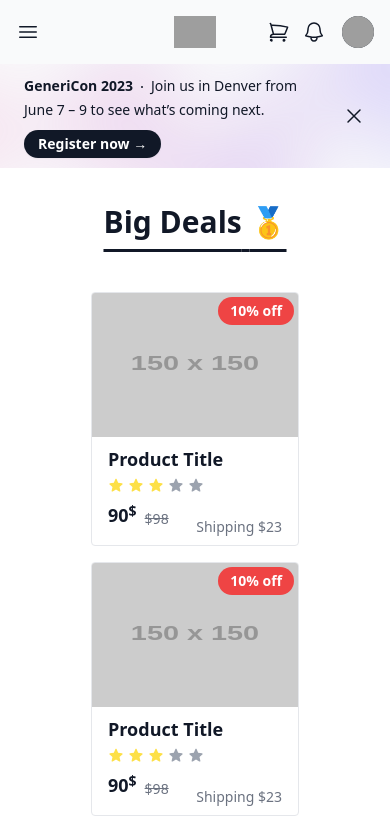
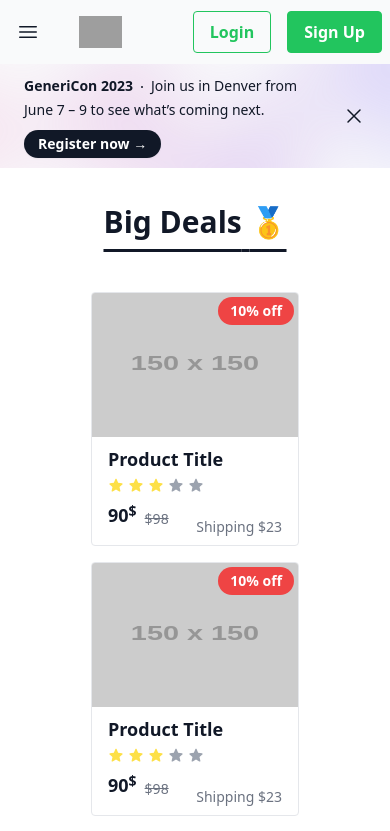
Before and after one commit to Comersify/multi-seller-store, a Next.js app: page / in a window 390 px wide. Shown: the top 831 px of the page. Built offline with nearby package versions, Linux system fonts and the light colour scheme; grey boxes are pictures that could not be loaded.

Commit message:
add login and sign up buttons :heavy_check_mark:

```diff
--- a/components/Nav.js
+++ b/components/Nav.js
@@ -1,52 +1,12 @@
 import Link from "next/link";
-import { useState, useEffect } from "react";
-
-const MobileMenuButtons = ({ onclick }) => {
-  return (
-    <div className="absolute inset-y-0 left-0 flex items-center sm:hidden">
-      <button
-        onClick={() => onclick()}
-        type="button"
-        id="dropdownBtn"
-        className="inline-flex items-center justify-center rounded-md p-2 text-gray-400 hover:bg-gray-200 text-gray-900 focus:outline-none focus:ring-2 focus:ring-inset focus:ring-white"
-        aria-controls="mobile-menu"
-        aria-expanded="false"
-      >
-        <span className="sr-only">Open main menu</span>
-        <svg
-          className="block h-6 w-6"
-          id="close"
-          fill="none"
-          viewBox="0 0 24 24"
-          strokeWidth="1.5"
-          stroke="currentColor"
-          aria-hidden="true"
-        >
-          <path
-            strokeLinecap="round"
-            strokeLinejoin="round"
-            d="M3.75 6.75h16.5M3.75 12h16.5m-16.5 5.25h16.5"
-          />
-        </svg>
-        <svg
-          id="open"
-          className="hidden h-6 w-6"
-          fill="none"
-          viewBox="0 0 24 24"
-          strokeWidth="1.5"
-          stroke="currentColor"
-          aria-hidden="true"
-        >
-          <path
-            strokeLinecap="round"
-            strokeLinejoin="round"
-            d="M6 18L18 6M6 6l12 12"
-          />
-        </svg>
-      </button>
-    </div>
-  );
-};
+import { useState } from "react";
+import {
+  AuthButtons,
+  CartButton,
+  MobileMenuButtons,
+  NotificationButton,
+  ProfileButoon,
+} from "./Button";
 
 const Logo = () => {
   return (
@@ -62,47 +22,6 @@ const Logo = () => {
         alt="Your Company"
       />
     </div>
-  );
-};
-
-const CartButton = () => {
-  return (
-    <Link href="/cart">
-      <svg
-        xmlns="http://www.w3.org/2000/svg"
-        fill="none"
-        className="w-8 mr-1 h-8 rounded-full hover:bg-gray-200 p-1 text-gray-900 focus:outline-none focus:ring-2 focus:ring-white focus:ring-offset-2 focus:ring-offset-gray-800"
-        viewBox="0 0 24 24"
-        strokeWidth="1.5"
-        stroke="currentColor"
-      >
-        <path
-          stroke-linecap="round"
-          stroke-linejoin="round"
-          d="M2.25 3h1.386c.51 0 .955.343 1.087.835l.383 1.437M7.5 14.25a3 3 0 00-3 3h15.75m-12.75-3h11.218c1.121-2.3 2.1-4.684 2.924-7.138a60.114 60.114 0 00-16.536-1.84M7.5 14.25L5.106 5.272M6 20.25a.75.75 0 11-1.5 0 .75.75 0 011.5 0zm12.75 0a.75.75 0 11-1.5 0 .75.75 0 011.5 0z"
-        />
-      </svg>
-    </Link>
-  );
-};
-
-const ProfileButoon = ({ action }) => {
-  return (
-    <button
-      onClick={() => action()}
-      type="button"
-      className="flex rounded-full bg-gray-800 text-sm focus:outline-none focus:ring-2 focus:ring-white focus:ring-offset-2 focus:ring-offset-gray-800"
-      id="user-menu-button"
-      aria-expanded="false"
-      aria-haspopup="true"
-    >
-      <span className="sr-only">Open user menu</span>
-      <img
-        className="h-8 w-8 rounded-full"
-        src="https://images.unsplash.com/photo-1472099645785-5658abf4ff4e?ixlib=rb-1.2.1&ixid=eyJhcHBfaWQiOjEyMDd9&auto=format&fit=facearea&facepad=2&w=256&h=256&q=80"
-        alt=""
-      />
-    </button>
   );
 };
 
@@ -137,31 +56,6 @@ const DropDownMenu = () => {
   );
 };
 
-const NotificationButton = () => {
-  return (
-    <button
-      type="button"
-      className="rounded-full hover:bg-gray-200 p-1 text-gray-900 focus:outline-none focus:ring-2 focus:ring-white focus:ring-offset-2 focus:ring-offset-gray-800"
-    >
-      <span className="sr-only">View notifications</span>
-      <svg
-        className="h-6 w-6"
-        fill="none"
-        viewBox="0 0 24 24"
-        strokeWidth="1.5"
-        stroke="currentColor"
-        aria-hidden="true"
-      >
-        <path
-          strokeLinecap="round"
-          strokeLinejoin="round"
-          d="M14.857 17.082a23.848 23.848 0 005.454-1.31A8.967 8.967 0 0118 9.75v-.7V9A6 6 0 006 9v.75a8.967 8.967 0 01-2.312 6.022c1.733.64 3.56 1.085 5.455 1.31m5.714 0a24.255 24.255 0 01-5.714 0m5.714 0a3 3 0 11-5.714 0"
-        />
-      </svg>
-    </button>
-  );
-};
-
 const MenuLink = ({ href, title }) => {
   return (
     <Link
@@ -187,13 +81,16 @@ const Navigation = () => {
 
 export const Nav = () => {
   const [openMenu, setOpenMenu] = useState(false);
-
+  const [loggedIn, _] = useState(false);
   return (
     <nav className="bg-gray-50">
       <div className="mx-auto max-w-full px-2 sm:px-6 lg:px-8">
         <div className="relative flex h-16 items-center justify-between">
           {/*Mobile menu button */}
-          <MobileMenuButtons onclick={() => setOpenMenu(!openMenu)} />
+          <MobileMenuButtons
+            onclick={() => setOpenMenu(!openMenu)}
+            open={openMenu}
+          />
           <div className="flex flex-1 items-center justify-center sm:items-stretch sm:justify-start">
             <Logo />
             <div className="hidden sm:ml-6 sm:block">
@@ -202,15 +99,20 @@ export const Nav = () => {
               </div>
             </div>
           </div>
-          <div className="absolute inset-y-0 right-0 flex items-center pr-2 sm:static sm:inset-auto sm:ml-6 sm:pr-0">
-            <CartButton />
-            <NotificationButton />
-            {/* Profile dropdown */}
-            <DropDownMenu />
-          </div>
+          {!loggedIn && (
+            <div className="flex h-full items-center">
+              <AuthButtons />
+            </div>
+          )}
+          {loggedIn && (
+            <div className="absolute inset-y-0 right-0 flex items-center pr-2 sm:static sm:inset-auto sm:ml-6 sm:pr-0">
+              <CartButton />
+              <NotificationButton />
+              <DropDownMenu />
+            </div>
+          )}
         </div>
       </div>
-      {/* Mobile menu, show/hide based on menu state */}
       {openMenu && (
         <div className="space-y-1 px-2 pb-3 pt-2 min-[640px]:hidden">
           <Navigation />
```
